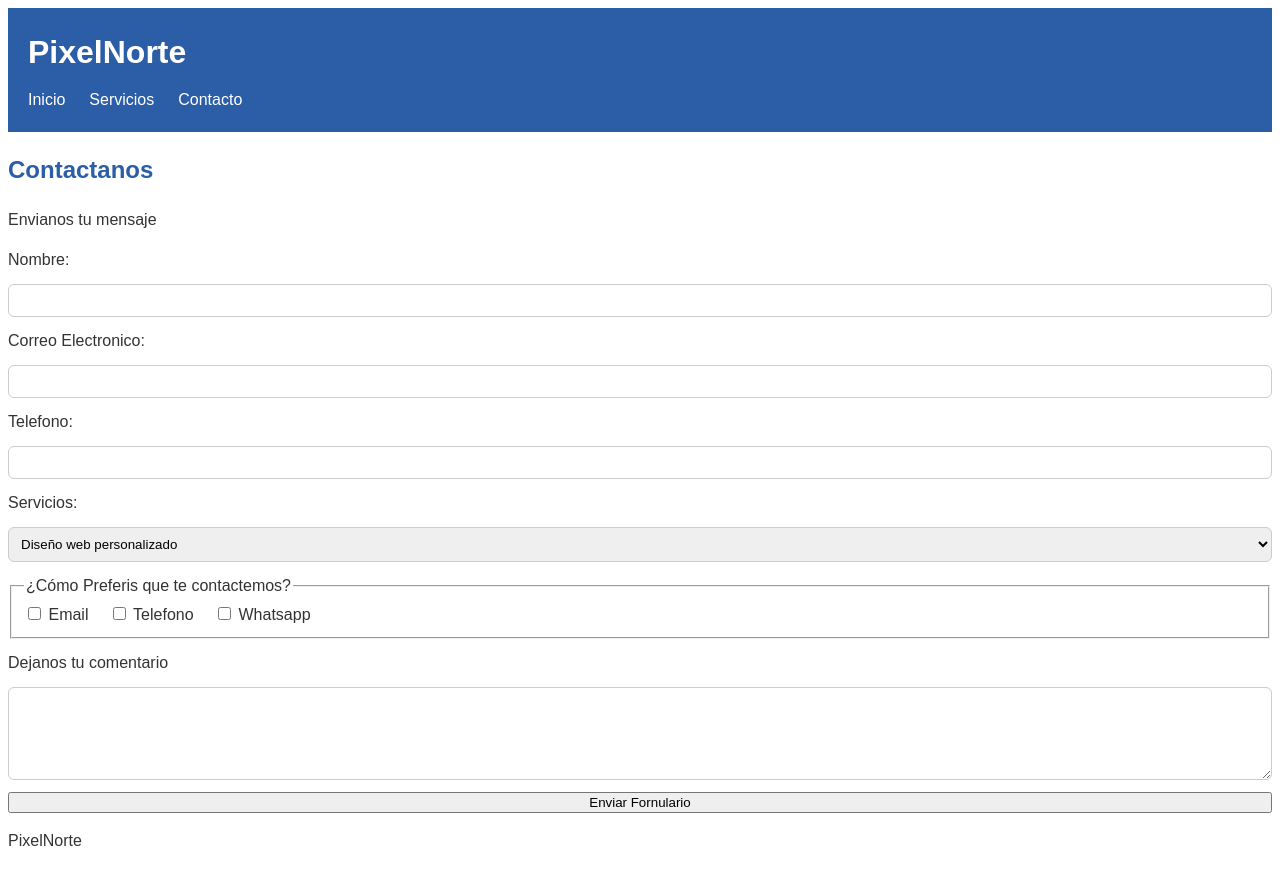
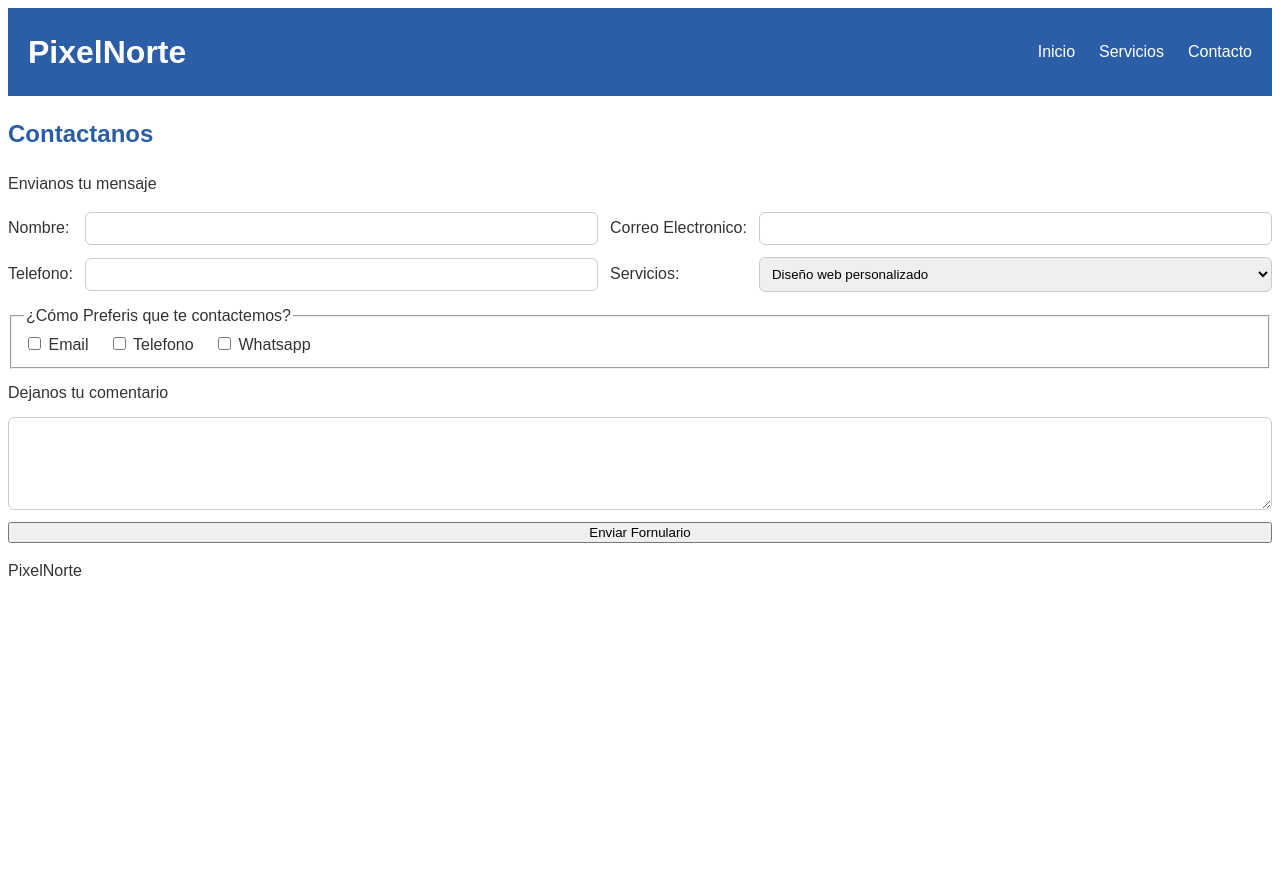
Before and after one commit to maxmarcast-glitch/pixelnorte, a plain HTML site: page contacto.html in a window 1280 px wide. After the commit the page ends 800 px from the top, so only its background shows below. Drawn offline with Linux system fonts and the light colour scheme.

Commit message:
Agregar media query

```diff
--- a/style.css
+++ b/style.css
@@ -116,3 +116,18 @@
 	border: 1px solid #CCCCCC;
 	border-radius: 6px;
 }
+
+
+
+
+@media (min-width: 700px) {
+	#site-header {
+		flex-direction: row;
+		justify-content: space-between;
+		align-items: center;
+	}
+
+	#formulario-contacto {
+		grid-template-columns: auto 1fr auto 1fr;
+	}
+}
```
